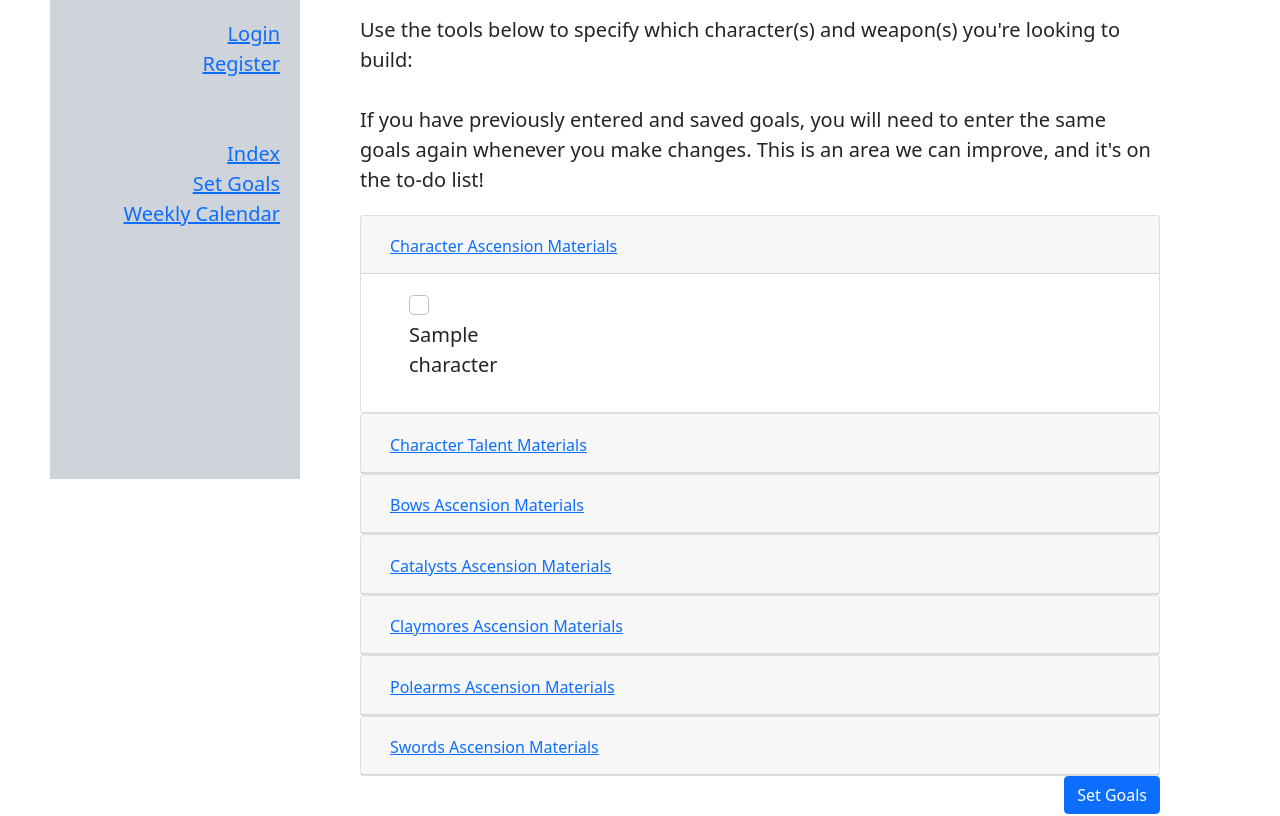
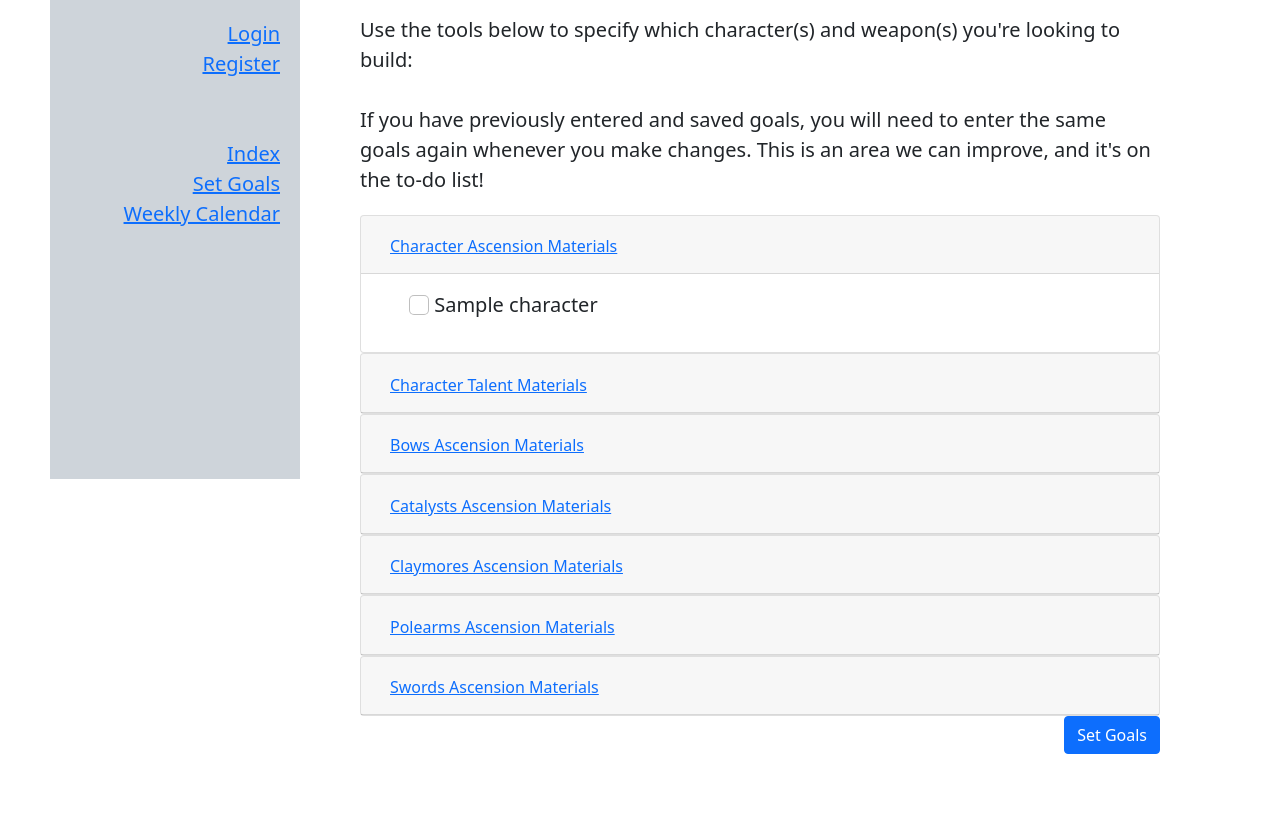
Before and after one commit to doylead/impactPlanning, a Django app: page /gencal/goals in a window 1280 px wide, after a click on "Character Ascension Materials". Shown: the part 121-937 px from the top of the page. After the commit the page ends 875 px from the top, so only its background shows below. Run offline with Django 3.2, Linux system fonts and the light colour scheme; tables that the repository leaves empty hold one stand-in row (values such as "Sample post"); some libraries are stand-ins or nearby versions.

Commit message:
Addressed #2

```diff
--- a/gencal/static/gencal/styles.css
+++ b/gencal/static/gencal/styles.css
@@ -58,7 +58,7 @@
 }
 
 .ul-nosymbols {
-    column-count: 4;
+    column-count: 3;
     column-gap: 2rem;
     list-style: none;
 }
```
